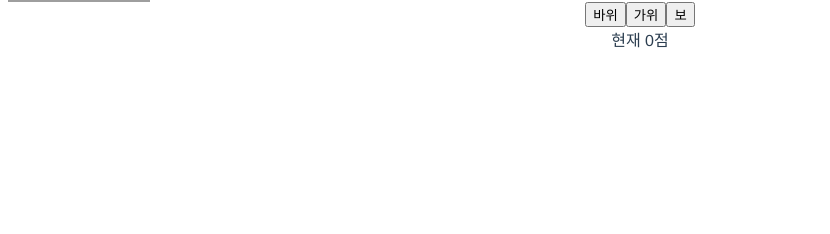
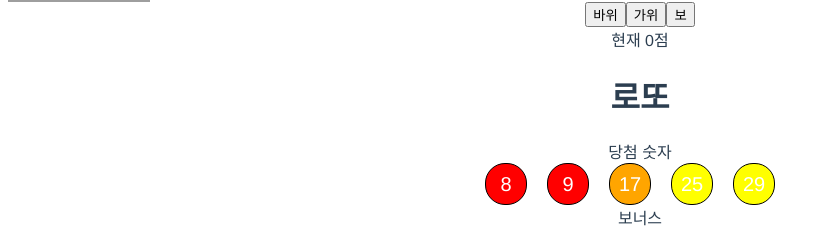
Before and after one commit to kangansoo/vue-webgame-zerocho-, a Vue app: page / in a window 1280 px wide. Shown: the part 1259-1493 px from the top of the page, without its empty margins (0-830 px from the left). Before the commit the page ends 1318 px from the top, so only its background shows below. Built offline with nearby package versions, Linux system fonts and the light colour scheme; grey boxes are pictures that could not be loaded.

Commit message:
:sparkles: 로또 뽑기 추가

```diff
--- a/src/App.vue
+++ b/src/App.vue
@@ -16,6 +16,7 @@
     <NumberBaseball />
     <ResponseCheck />
     <RockScissorsPaper />
+    <LottoGenerator />
 
   </div>
 </template>
@@ -24,6 +25,7 @@ import WordRelay from './components/WordRelay.vue';
 import NumberBaseball from './components/NumberBaseball.vue';
 import ResponseCheck from './components/ResponseCheck.vue';
 import RockScissorsPaper from './components/RockScissorsPaper.vue';
+import LottoGenerator from './components/LottoGenerator.vue';
 export default {
   name: 'App', //vue 인스턴스
   data() {
@@ -58,6 +60,7 @@ export default {
     NumberBaseball,
     ResponseCheck,
     RockScissorsPaper,
+    LottoGenerator,
   }
 }
 </script>
--- /dev/null
+++ b/src/components/LottoBall.vue
@@ -0,0 +1,51 @@
+<template>
+    <div class="ball" :style="styleObject">
+        {{ number }}
+    </div>
+</template>
+<script>
+export default {
+    name: 'LottoBall',
+    props: {
+        number: {
+            type: Number,
+        }
+    }, //['number']도 가능
+    computed: {
+        styleObject() {
+            let background;
+            if(this.number <= 10){
+                background = 'red';
+            }else if(this.number <= 20){
+                background = 'orange';
+            }else if(this.number <= 30){
+                background = 'yellow';
+            }else if(this.number <= 40){
+                background = 'blue';
+            }else{
+                background = 'green';
+            }
+            return{
+                background,
+            };
+            }
+    },
+    data() {
+
+    }
+}
+</script>
+<style>
+    .ball {
+        display: inline-block;
+        border: 1px solid black;
+        border-radius: 20px;
+        width: 40px;
+        height: 40px;
+        line-height: 40px;
+        font-size: 20px;
+        text-align: center;
+        margin-right: 20px;
+        color: white;
+    }
+</style>
--- /dev/null
+++ b/src/components/LottoGenerator.vue
@@ -0,0 +1,77 @@
+<template>
+    <div>
+        <h1>로또</h1>
+        <div>당첨 숫자</div>
+        <div id="결과창">
+            <LottoBall v-for="ball in winBalls" :key="ball" :number="ball" />
+        </div>
+        <div>보너스</div>
+        <LottoBall v-if="bonus" :number="bonus" />
+        <button v-if="redo" @click="onClickRedo">한 번 더!</button>
+    </div>
+</template>
+
+<script>
+function getWinNumbers() {
+    console.log('getWinNumbers');
+    const candidate = Array(45).fill().map((v, i) => i + 1);
+    const shuffle = [];
+    while (candidate.length > 0) {
+        shuffle.push(candidate.splice(Math.floor(Math.random() * candidate.length), 1)[0]);
+    }
+    const bonusNumber = shuffle[shuffle.length - 1];
+    const winNumbers = shuffle.slice(0, 6).sort((p, c) => p - c);
+    return [...winNumbers, bonusNumber];
+}
+
+import LottoBall from './LottoBall.vue';
+const timeouts = [];
+export default {
+    name: 'LottoGenerator',
+    data (){
+        return {
+            winNumbers: getWinNumbers(),
+            winBalls: [],
+            bonus: null,
+            redo: false,
+        }
+    },
+    computed: {
+
+    },
+    methods: {
+        onClickRedo() {
+            this.winNumbers = getWinNumbers();
+            this.winBalls = [];
+            this.bonus = null;
+            this.redo = false;
+            this.showBalls();
+        },
+        showBalls() {
+            for (let i = 0; i < this.winNumbers.length - 1; i++) {
+                timeouts[i] = setTimeout(()=>{
+                    this.winBalls.push(this.winNumbers[i]);
+                }, (i + 1) * 1000);
+            }
+            timeouts[6] = setTimeout(()=>{
+                this.bonus = this.winNumbers[6];
+                this.redo = true;
+            }, 7000);
+        }
+    },
+    components: {
+        LottoBall,
+    },
+    mounted() {
+        this.showBalls();
+    },
+    beforeUnmount() {
+        timeouts.forEach((t)=>{
+            clearTimeout(t);
+        });
+    },
+}
+</script>
+<style>
+
+</style>
```
